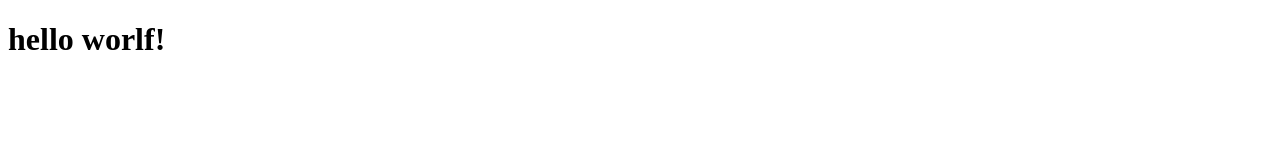
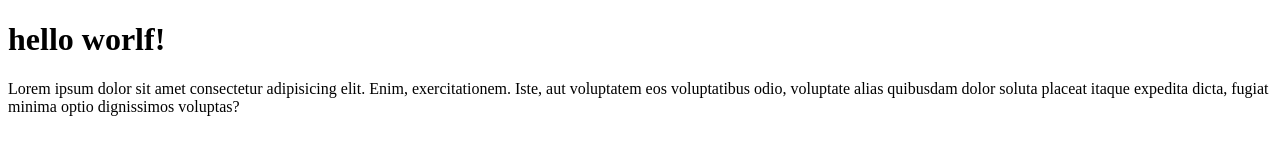
Before and after one commit to fadhilmuniff/git-test, a plain HTML site: page index.html in a window 1280 px wide. Drawn offline with Linux system fonts and the light colour scheme.

Commit message:
menambahkan paragraf di index.html

```diff
--- a/index.html
+++ b/index.html
@@ -9,6 +9,9 @@
 
 <body>
     <h1>hello worlf!</h1>
+    <p>Lorem ipsum dolor sit amet consectetur adipisicing elit. Enim, exercitationem. Iste, aut voluptatem eos
+        voluptatibus odio, voluptate alias quibusdam dolor soluta placeat itaque expedita dicta, fugiat minima optio
+        dignissimos voluptas?</p>
 </body>
 
 </html>
```
